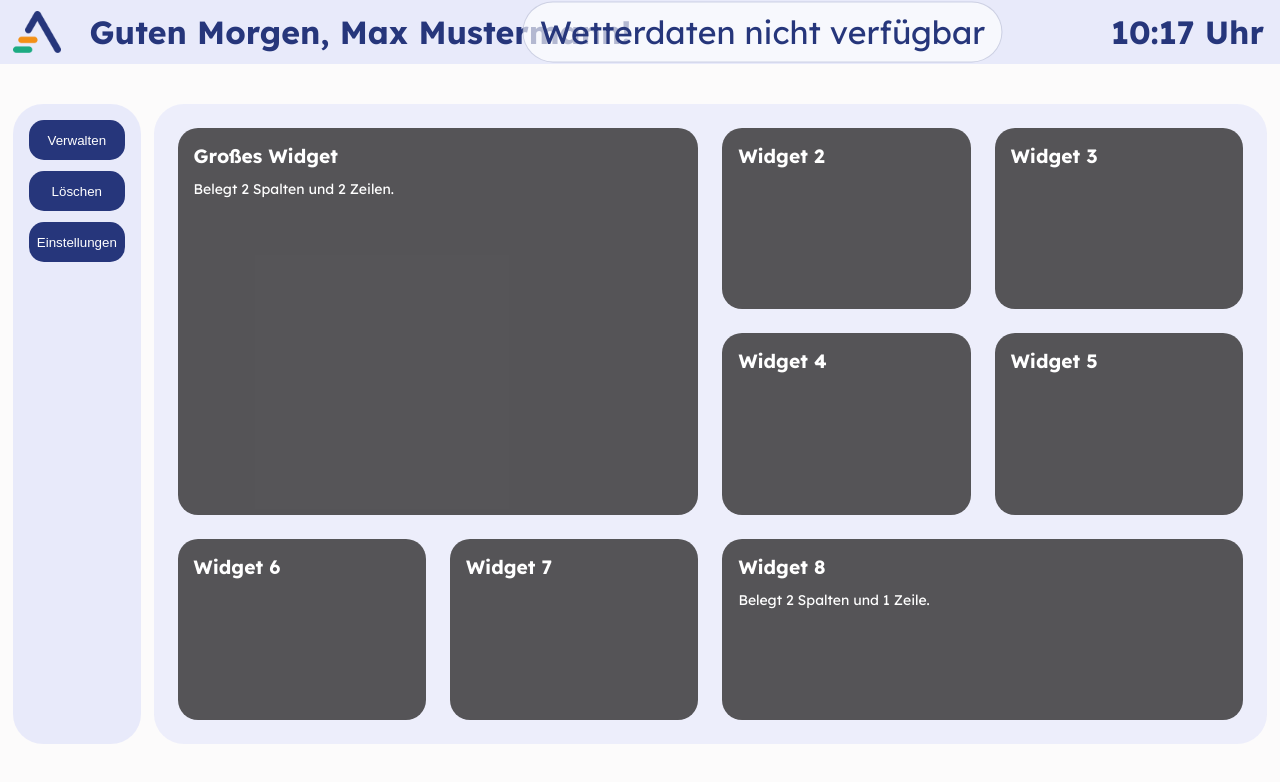
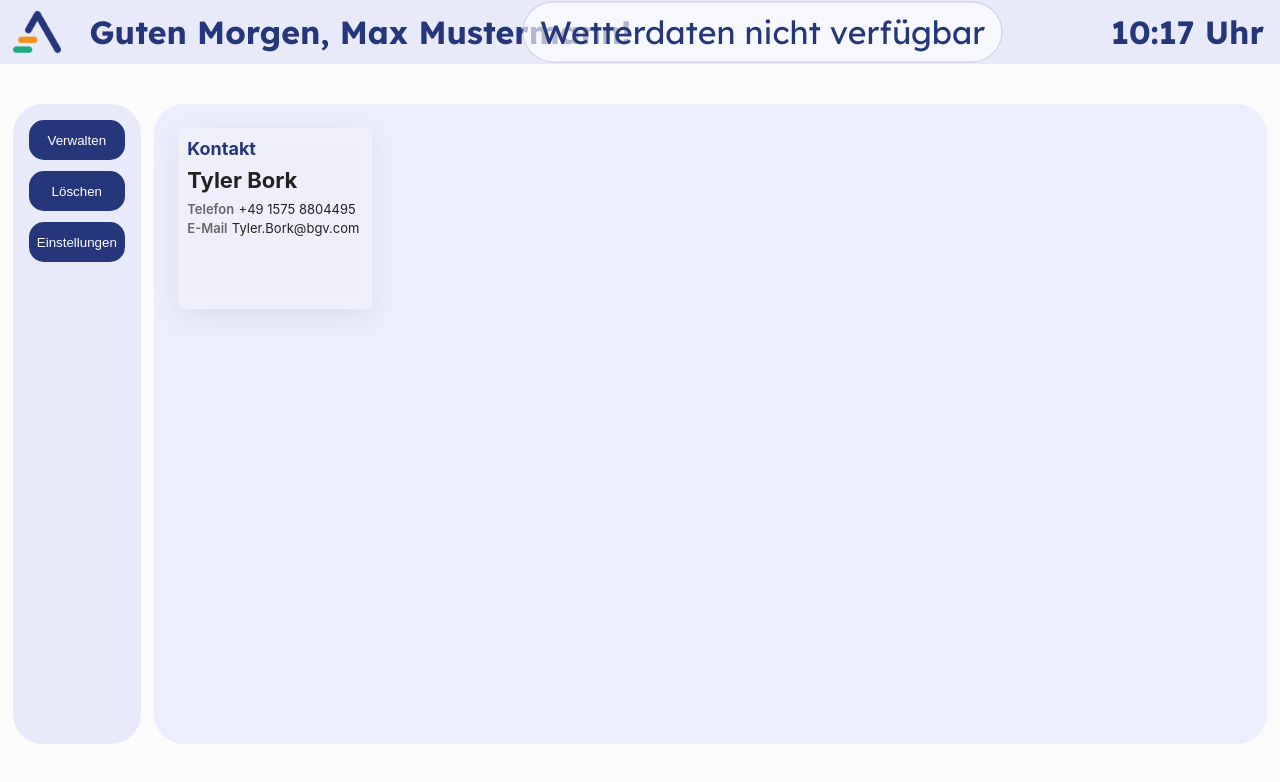
Before and after one commit to DERLOOOLGAMMER/MTDashboard, an Angular app in the folder dashboard/: page / in a window 1280 px wide. Shown: the top 782 px of the page. Built offline with nearby package versions, Linux system fonts and the light colour scheme; no server answers.

Commit message:
1. Funktionierendes Widget

```diff
--- /dev/null
+++ b/dashboard/src/app/profile-widget/profile-widget.css
@@ -0,0 +1,116 @@
+:host {
+  display: block;
+  width: 100%;
+  height: 100%;
+  min-width: 0;
+  min-height: 0;
+}
+
+.profilsWidget {
+  width: 100%;
+  height: 100%;
+  min-height: 0;
+  padding: 5%;
+
+  box-sizing: border-box;
+  overflow: hidden;
+
+  color: var(--text, #222);
+  background: linear-gradient(
+    to bottom,
+    rgba(255, 255, 255, 0.1),
+    rgba(255, 255, 255, 0.1)
+  );
+
+  border-radius: 4%;
+  backdrop-filter: blur(6px);
+  box-shadow: 0 8px 32px rgb(23 37 54 / 8%);
+
+  font-family: "Inter", sans-serif;
+}
+
+.profilsWidget-heading {
+  margin-bottom: 4.5%;
+
+  color: var(--brand, #26367b);
+  font-size: 18px;
+  font-weight: 700;
+}
+
+.profilsWidget-name {
+  margin-bottom: 4%;
+
+  color: var(--text, #222);
+  font-size: 22px;
+  font-weight: 700;
+  line-height: 1.2;
+
+  overflow: hidden;
+  text-overflow: ellipsis;
+  white-space: nowrap;
+}
+
+.profilsWidget-data {
+  display: grid;
+  grid-template-columns: 1fr;
+  gap: 2%;
+  width: 100%;
+}
+
+.profilsWidget-data-row {
+  display: flex;
+  align-items: baseline;
+  gap: 2.5%;
+
+  min-width: 0;
+
+  font-size: 13px;
+  line-height: 1.4;
+}
+
+.profilsWidget-label {
+  min-width: 14.5%;
+
+  color: var(--text-secondary, #666);
+  font-weight: 600;
+}
+
+.profilsWidget-value {
+  min-width: 0;
+
+  color: var(--text, #222);
+  text-decoration: none;
+
+  overflow: hidden;
+  text-overflow: ellipsis;
+  white-space: nowrap;
+}
+
+.profilsWidget-value:hover {
+  color: var(--button-text, #26367b);
+  text-decoration: underline;
+}
+
+@media (max-width: 420px) {
+  .profilsWidget {
+    padding: 4.68%;
+  }
+
+  .profilsWidget-heading {
+    margin-bottom: 4.375%;
+    font-size: 16px;
+  }
+
+  .profilsWidget-name {
+    margin-bottom: 4.06%;
+    font-size: 19px;
+  }
+
+  .profilsWidget-data-row {
+    font-size: 12px;
+  }
+
+  .profilsWidget-label {
+    min-width: 16.25%;
+  }
+}
--- /dev/null
+++ b/dashboard/src/app/profile-widget/profile-widget.html
@@ -0,0 +1,31 @@
+<div class="profilsWidget">
+  <div class="profilsWidget-heading">
+    Kontakt
+  </div>
+
+  <div class="profilsWidget-name">
+    Tyler Bork
+  </div>
+
+  <div class="profilsWidget-data">
+    <div class="profilsWidget-data-row">
+      <span class="profilsWidget-label">Telefon</span>
+
+      <a
+        class="profilsWidget-value"
+        href="tel:+4915758804495">
+        +49 1575 8804495
+      </a>
+    </div>
+
+    <div class="profilsWidget-data-row">
+      <span class="profilsWidget-label">E-Mail</span>
+
+      <a
+        class="profilsWidget-value"
+        href="mailto:Tyler.Bork@bgv.com">
+        Tyler.Bork@bgv.com
+      </a>
+    </div>
+  </div>
+</div>
--- /dev/null
+++ b/dashboard/src/app/profile-widget/profile-widget.ts
@@ -0,0 +1,9 @@
+import { Component } from '@angular/core';
+
+@Component({
+  imports: [],
+  selector: 'app-profile-widget',
+  styleUrl: './profile-widget.css',
+  templateUrl: './profile-widget.html',
+})
+export class ProfileWidget {}
--- a/dashboard/src/app/widget/widget.css
+++ b/dashboard/src/app/widget/widget.css
@@ -1,65 +1,30 @@
-:host {
-  display: block;
-  width: 100%;
-}
+.widget-outer-container {
+  display: grid;
+  grid-template-columns: repeat(5, minmax(0, 1fr));
+  grid-template-rows: repeat(3, minmax(0, 1fr));
+  gap: 1.5rem;
 
-/* Grid mit 5 Spalten und 3 Zeilen */
-.widget-outer-container {
   width: 87vw;
   min-height: 80vh;
-
-  margin-top: 5vh;
-  margin-left: 12vw;
+  margin: 5vh 0 0 12vw;
   padding: 1.5rem;
 
-  display: grid;
-  grid-template-columns: repeat(4, minmax(0, 1fr));
-  grid-template-rows: repeat(3, minmax(0, 1fr));
-
-  gap: 1.5rem;
-  align-content: start;
-
   box-sizing: border-box;
-
   background-color: rgba(176, 184, 250, 0.2);
   border-radius: 30px;
 }
 
-/* Normales Widget */
-.widget-main {
-  min-width: 0;
-  min-height: 0;
-
-  margin: 0;
-  padding: 1rem;
-
-  box-sizing: border-box;
-  overflow: auto;
-
-  color: white;
-  background-color: rgba(48, 47, 47, 0.8);
-  border-radius: 20px;
-}
-
-/* 2 Spalten und 2 Zeilen */
 .widget-large {
   grid-column: span 2;
   grid-row: span 2;
 }
 
-/* 2 Spalten und 1 Zeile */
-.widget-large-horizontal {
-  grid-column: span 2;
+.widget-normal {
+  grid-column: span 1;
   grid-row: span 1;
 }
 
-/* Überschriften */
-.widget-main h2 {
-  margin: 0 0 0.75rem;
-  font-size: clamp(1rem, 1.5vw, 1.5rem);
+.widget-small {
+  grid-column: span 1;
+  grid-row: span 1;
 }
-
-.widget-main p {
-  margin: 0;
-  font-size: clamp(0.875rem, 1vw, 1rem);
-}
--- a/dashboard/src/app/widget/widget.html
+++ b/dashboard/src/app/widget/widget.html
@@ -1,36 +1,7 @@
 <div class="widget-outer-container">
-  <section class="widget-main widget-large">
-    <h2>Großes Widget</h2>
-    <p>Belegt 2 Spalten und 2 Zeilen.</p>
-  </section>
+  @if (widgets.profile) {
+    <app-profile-widget class="widget-normal"></app-profile-widget>
+  }
 
-  <section class="widget-main">
-    <h2>Widget 2</h2>
-  </section>
-
-  <section class="widget-main">
-    <h2>Widget 3</h2>
-  </section>
-
-  <section class="widget-main">
-    <h2>Widget 4</h2>
-  </section>
-
-  <section class="widget-main">
-    <h2>Widget 5</h2>
-  </section>
-
-  <section class="widget-main">
-    <h2>Widget 6</h2>
-  </section>
-
-  <section class="widget-main">
-    <h2>Widget 7</h2>
-  </section>
-
-  <section class="widget-main widget-large-horizontal">
-    <h2>Widget 8</h2>
-    <p>Belegt 2 Spalten und 1 Zeile.</p>
-  </section>
 
 </div>
--- a/dashboard/src/app/widget/widget.ts
+++ b/dashboard/src/app/widget/widget.ts
@@ -1,9 +1,14 @@
 import { Component } from '@angular/core';
+import { ProfileWidget } from '../profile-widget/profile-widget';
 
 @Component({
-  imports: [],
   selector: 'app-widget',
+  imports: [ProfileWidget],
+  templateUrl: './widget.html',
   styleUrl: './widget.css',
-  templateUrl: './widget.html',
 })
-export class Widget {}
+export class Widget {
+  widgets = {
+    profile: true,
+  };
+}
```
Also changed, not shown: 1 other file (tests, documents, lock files or other folders).
